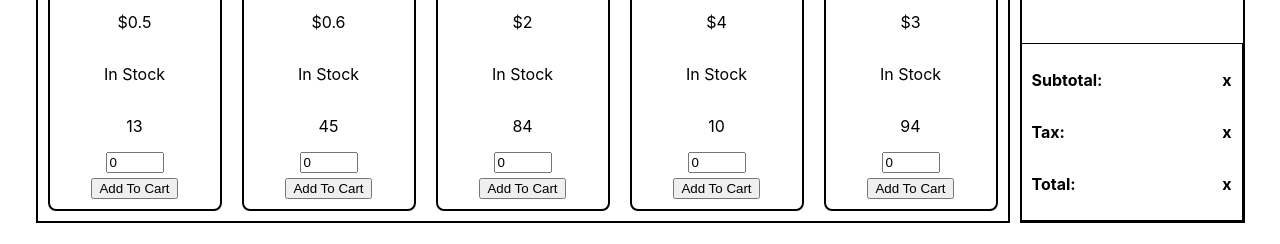
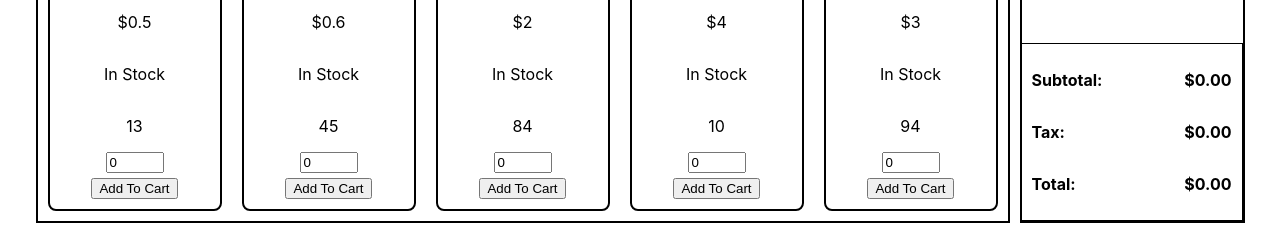
Before and after one commit to Art-Luzrab/ArtsShoppingCart2, a React (Vite) app: page / in a window 1280 px wide. Shown: the part 419-663 px from the top of the page. Built offline with nearby package versions, Linux system fonts and the light colour scheme.

Commit message:
adding same grocery adds it to same item in cart

```diff
--- a/src/Contexts/CartContext.jsx
+++ b/src/Contexts/CartContext.jsx
@@ -9,7 +9,21 @@ function CartProvider({ children }) {
   function reducer(state, action) {
     switch (action.type) {
       case "addToCart":
-        return [...state, action.payload];
+        const existingGrocery = state.find(
+          (grocery) => grocery.id === action.payload.id
+        );
+
+        if (existingGrocery) {
+          return state.map((grocery) =>
+            grocery.id === action.payload.id
+              ? {
+                  ...grocery,
+                  amountOrdered:
+                    grocery.amountOrdered + action.payload.amountOrdered,
+                }
+              : grocery
+          );
+        } else return [...state, action.payload];
 
       default:
         return state;
--- a/src/components/Cart.jsx
+++ b/src/components/Cart.jsx
@@ -2,6 +2,13 @@ import { useCart } from "../Contexts/CartContext";
 
 export default function Cart() {
   const { cart } = useCart();
+  const subTotal = cart.reduce((acc, curr) => {
+    return Number(acc + curr.price * curr.amountOrdered);
+  }, 0);
+
+  const taxTotal = subTotal * 0.1;
+  const total = subTotal + taxTotal;
+
   return (
     <>
       <div className="cart-container">
@@ -11,7 +18,8 @@ export default function Cart() {
         <ul className="ul-cart-items">
           {cart.map((grocery) => (
             <li className="word-separator cart-item" key={grocery.id}>
-              <p>{`${grocery.emoji}`}</p>
+              <p>{`${grocery.emoji} (x${grocery.amountOrdered})`}</p>
+              <p>{`$${(grocery.price * grocery.amountOrdered).toFixed(2)}`}</p>
               <p></p>
               <button>❌</button>
             </li>
@@ -20,13 +28,13 @@ export default function Cart() {
 
         <div className="total">
           <div className="word-separator">
-            <p>Subtotal:</p> <p>x</p>
+            <p>Subtotal:</p> <p>{`$${subTotal.toFixed(2)}`}</p>
           </div>
           <div className="word-separator">
-            <p>Tax:</p> <p>x</p>
+            <p>Tax:</p> <p>{`$${taxTotal.toFixed(2)}`}</p>
           </div>
           <div className="word-separator">
-            <p>Total:</p> <p>x</p>
+            <p>Total:</p> <p>{`$${total.toFixed(2)}`}</p>
           </div>
         </div>
       </div>
--- a/src/components/Grocery.jsx
+++ b/src/components/Grocery.jsx
@@ -21,6 +21,7 @@ export default function Grocery({
     category,
     inStock,
     photo,
+    amountOrdered: quantity,
     inventory,
     emoji,
   };
```
